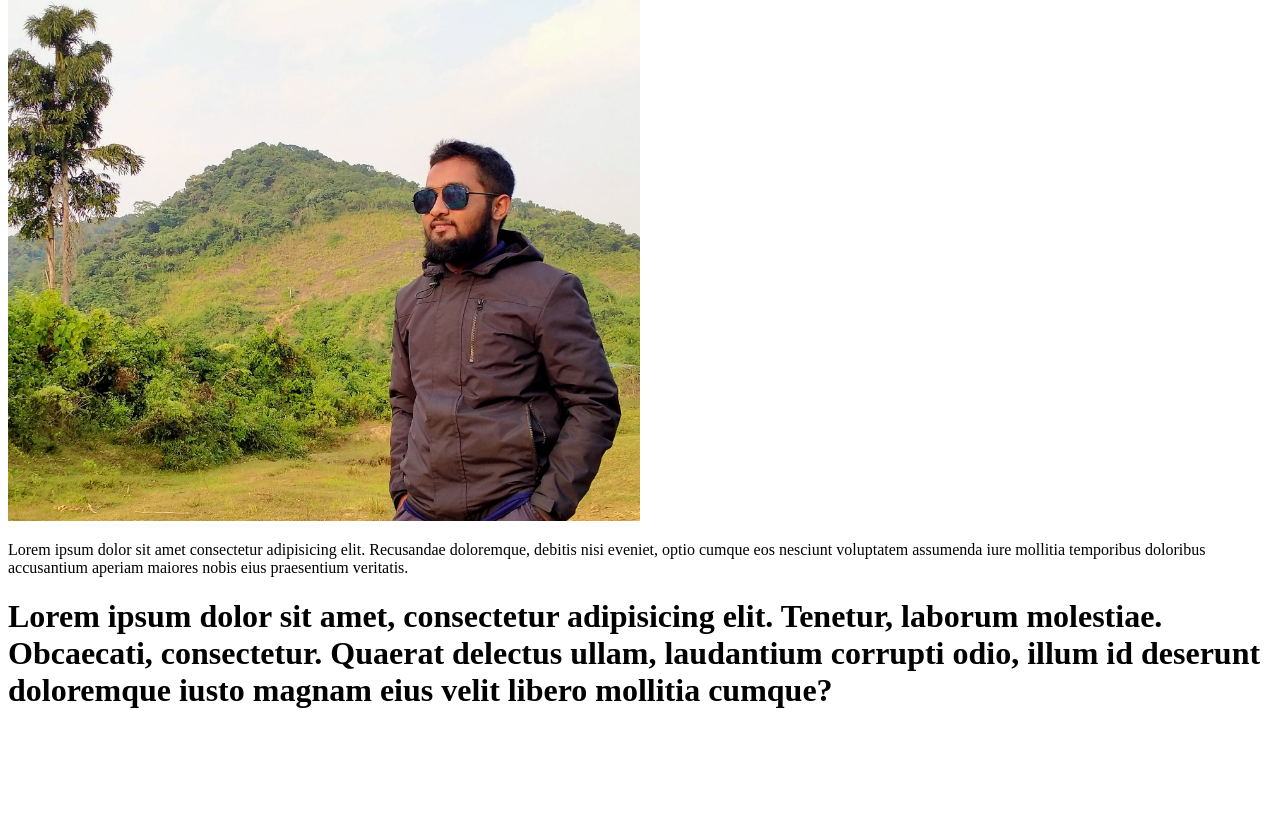
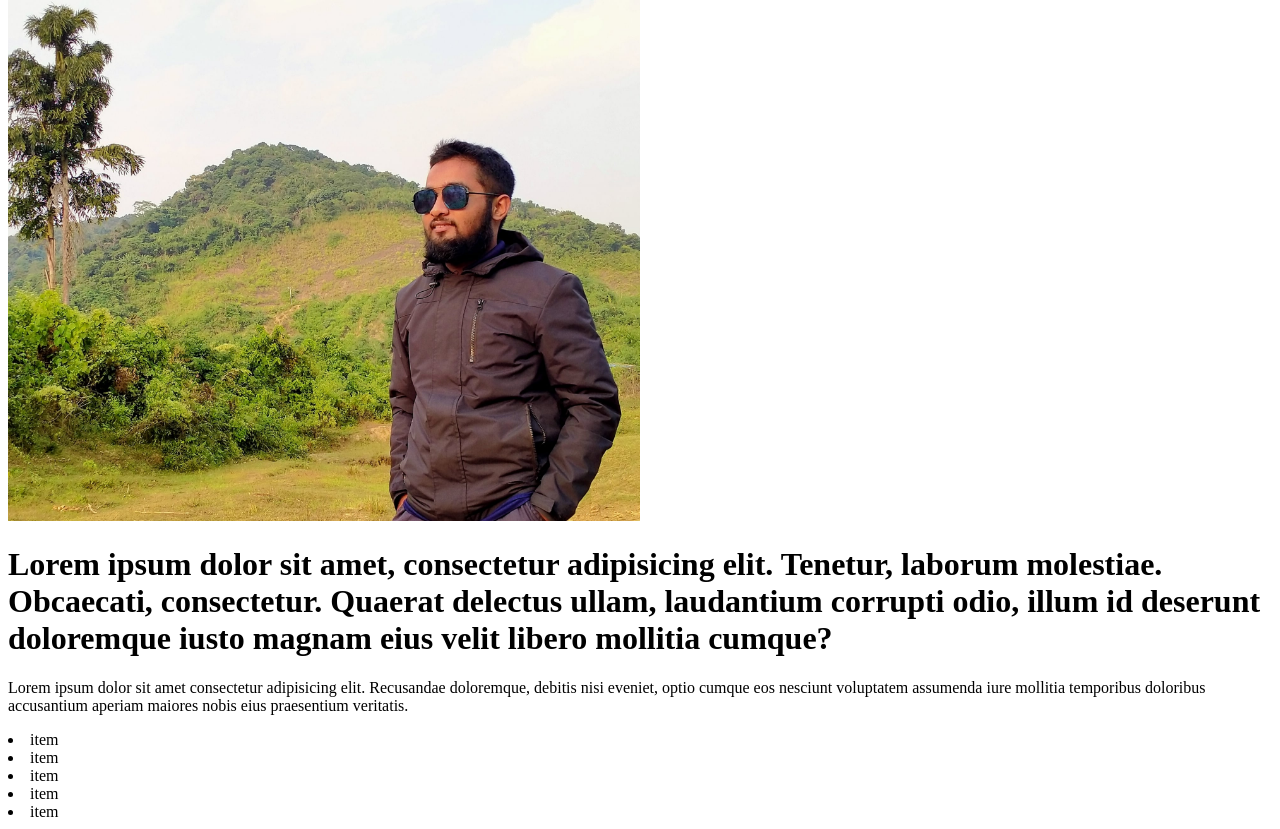
Before and after one commit to badhon-mostafiz/advance-git-third-ripo, a plain HTML site: page index.html in a window 1280 px wide. Shown: the part 317-1146 px from the top of the page. Before the commit the page ends 1048 px from the top, so only its background shows below. Drawn offline with Linux system fonts and the light colour scheme.

Commit message:
;ist added

```diff
--- a/index.html
+++ b/index.html
@@ -16,7 +16,15 @@
     <h1>Lorem ipsum dolor, sit amet consectetur adipisicing elit. Fugit deserunt quia rem ipsum architecto, natus dolor vero, ab quam dolore voluptatem! Natus nam atque ex porro, reiciendis quo suscipit consequuntur?</h1>
     <p>Lorem ipsum dolor sit amet consectetur adipisicing elit. Veritatis neque earum tempora, quos minus ad ipsam modi ab, hic soluta laborum, sunt commodi numquam animi quaerat dicta esse aut aspernatur.</p>
     <img src="IMG_20201204_224430_779.jpg" alt="an image">
+    <h1>Lorem ipsum dolor sit amet, consectetur adipisicing elit. Tenetur, laborum molestiae. Obcaecati, consectetur. Quaerat delectus ullam, laudantium corrupti odio, illum id deserunt doloremque iusto magnam eius velit libero mollitia cumque?</h1>
     <p>Lorem ipsum dolor sit amet consectetur adipisicing elit. Recusandae doloremque, debitis nisi eveniet, optio cumque eos nesciunt voluptatem assumenda iure mollitia temporibus doloribus accusantium aperiam maiores nobis eius praesentium veritatis.</p>
-    <h1>Lorem ipsum dolor sit amet, consectetur adipisicing elit. Tenetur, laborum molestiae. Obcaecati, consectetur. Quaerat delectus ullam, laudantium corrupti odio, illum id deserunt doloremque iusto magnam eius velit libero mollitia cumque?</h1>
+
+    <li>item</li>
+    <li>item</li>
+    <li>item</li>
+    <li>item</li>
+    <li>item</li>
+
+
 </body>
 </html>
```
